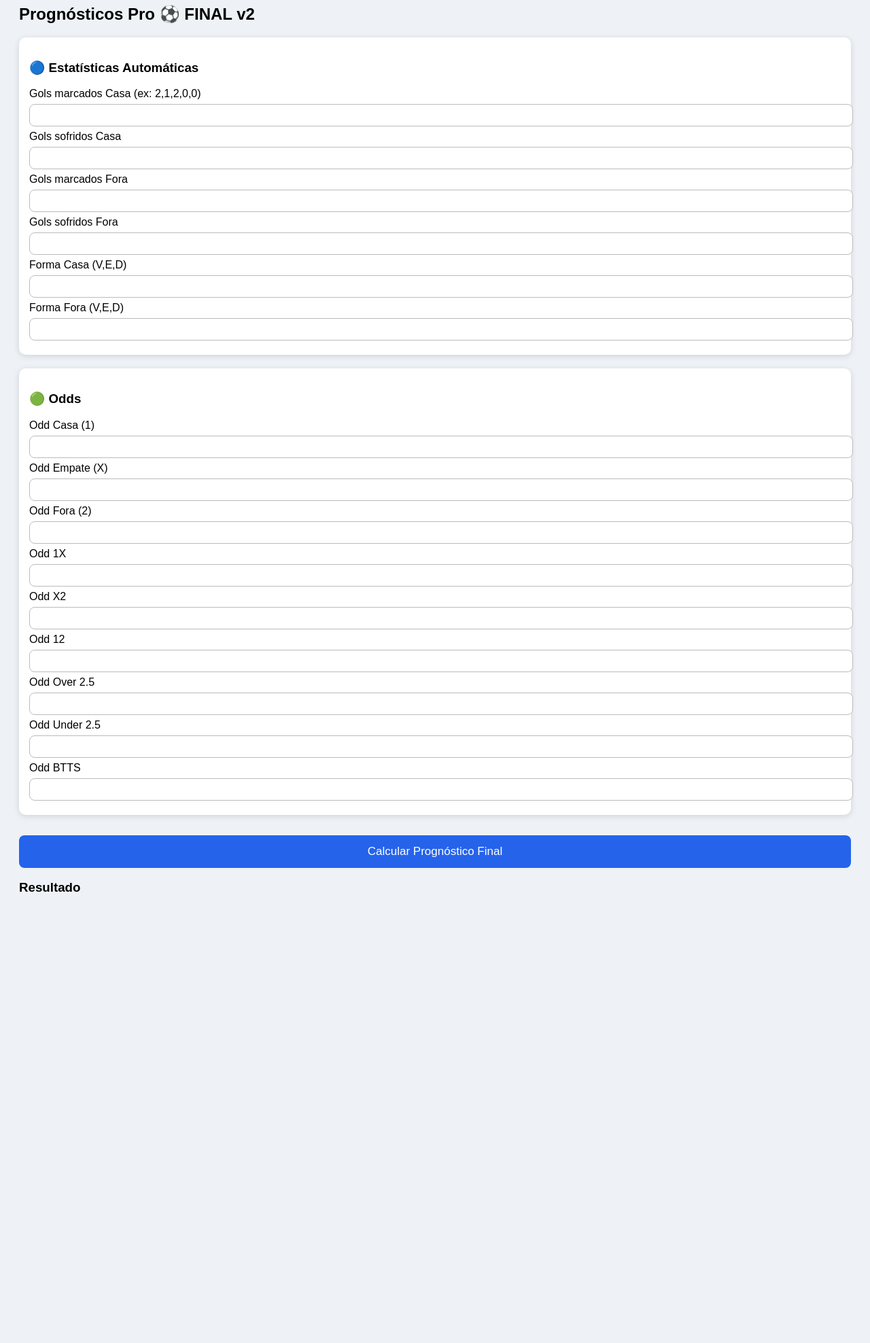
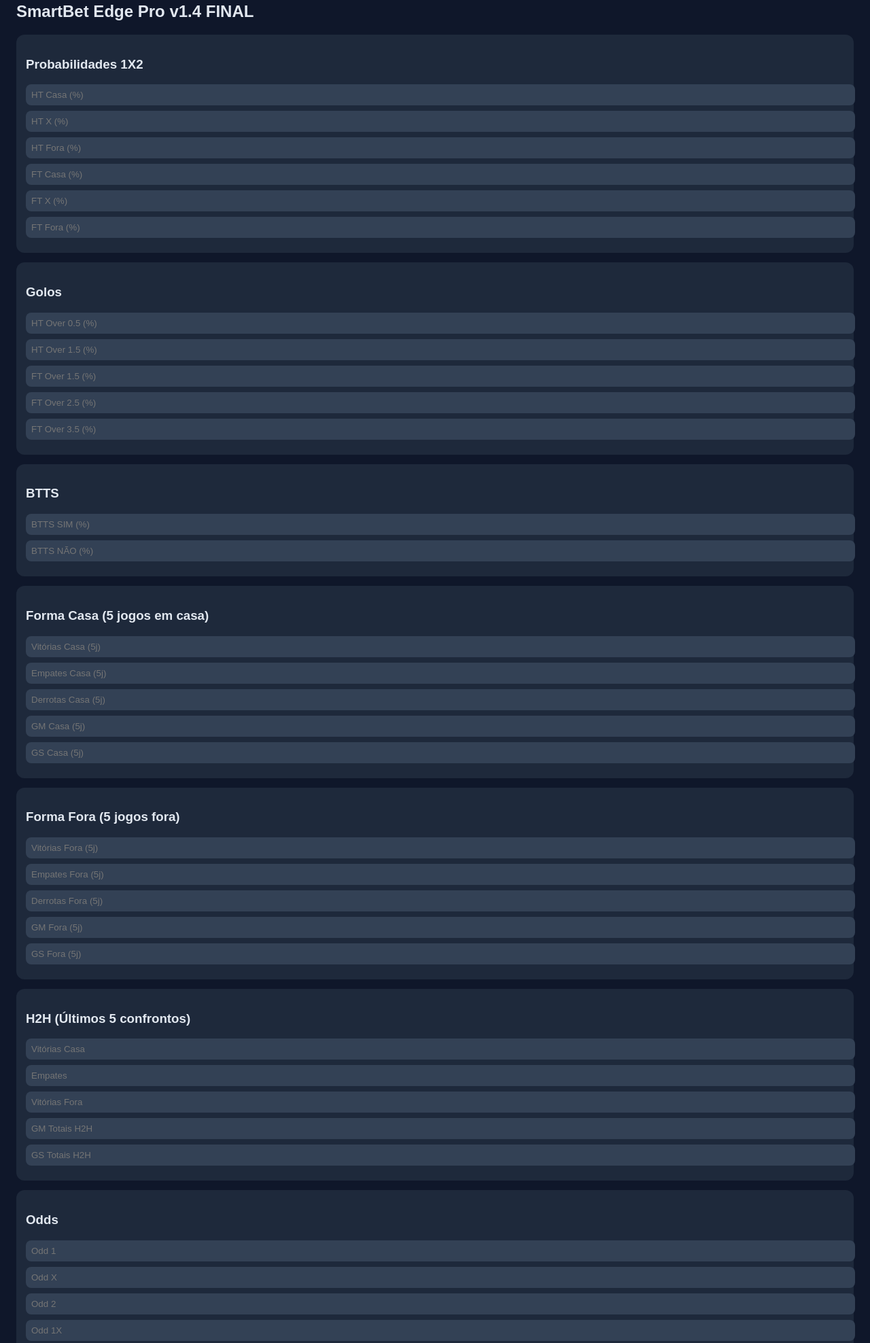
Before and after one commit to fernanadovicente-png/prognosticos_FINAL_COMPLETA, a plain HTML site: page index.html in a window 1280 px wide. Shown: the part 41-2017 px from the top of the page at 68% size. Before the commit the page ends 1405 px from the top, so only its background shows below. Drawn offline with Linux system fonts and the light colour scheme.

Commit message:
Add files via upload

```diff
--- a/index.html
+++ b/index.html
@@ -1,52 +1,126 @@
-<!DOCTYPE html><html lang='pt'>
-<head><meta charset='UTF-8'><meta name='viewport' content='width=device-width, initial-scale=1'>
-<title>Prognósticos Pro FINAL v2</title>
-<link rel='stylesheet' href='style.css'><link rel='manifest' href='manifest.json'></head>
+<!DOCTYPE html>
+<html lang='pt'>
+<head>
+<meta charset='UTF-8'>
+<meta name='viewport' content='width=device-width, initial-scale=1.0'>
+<title>SmartBet Edge Pro v1.4 FINAL</title>
+<link rel="manifest" href="manifest.webmanifest">
+<style>
+body{background:#0f172a;color:#e2e8f0;font-family:Arial;padding:16px;}
+.card{background:#1e293b;padding:14px;border-radius:12px;margin-bottom:14px;}
+input{width:100%;padding:8px;border-radius:8px;border:none;background:#334155;color:white;margin-bottom:8px;}
+button{width:100%;padding:12px;border:none;border-radius:8px;background:#22c55e;color:black;font-weight:bold;margin-top:8px;}
+</style>
+</head>
 <body>
-<h2>Prognósticos Pro ⚽ FINAL v2</h2>
 
-<div class='card'>
-<h3>🔵 Estatísticas Automáticas</h3>
-<label>Gols marcados Casa (ex: 2,1,2,0,0)</label>
-<input id='gmCasaAuto' type='text'>
+<h2>SmartBet Edge Pro v1.4 FINAL</h2>
 
-<label>Gols sofridos Casa</label>
-<input id='gsCasaAuto' type='text'>
-
-<label>Gols marcados Fora</label>
-<input id='gmForaAuto' type='text'>
-
-<label>Gols sofridos Fora</label>
-<input id='gsForaAuto' type='text'>
-
-<label>Forma Casa (V,E,D)</label>
-<input id='formaCasaAuto' type='text'>
-
-<label>Forma Fora (V,E,D)</label>
-<input id='formaForaAuto' type='text'>
+<div class="card">
+<h3>Probabilidades 1X2</h3>
+<input id="pHT1" placeholder="HT Casa (%)">
+<input id="pHTX" placeholder="HT X (%)">
+<input id="pHT2" placeholder="HT Fora (%)">
+<input id="pFT1" placeholder="FT Casa (%)">
+<input id="pFTX" placeholder="FT X (%)">
+<input id="pFT2" placeholder="FT Fora (%)">
 </div>
 
-<div class='card'>
-<h3>🟢 Odds</h3>
-<label>Odd Casa (1)</label><input id='odd1' type='number'>
-<label>Odd Empate (X)</label><input id='oddX' type='number'>
-<label>Odd Fora (2)</label><input id='odd2' type='number'>
-<label>Odd 1X</label><input id='odd1X' type='number'>
-<label>Odd X2</label><input id='oddX2' type='number'>
-<label>Odd 12</label><input id='odd12' type='number'>
-<label>Odd Over 2.5</label><input id='oddOver' type='number'>
-<label>Odd Under 2.5</label><input id='oddUnder' type='number'>
-<label>Odd BTTS</label><input id='oddBTTS' type='number'>
+<div class="card">
+<h3>Golos</h3>
+<input id="pHTO05" placeholder="HT Over 0.5 (%)">
+<input id="pHTO15" placeholder="HT Over 1.5 (%)">
+<input id="pFTO15" placeholder="FT Over 1.5 (%)">
+<input id="pFTO25" placeholder="FT Over 2.5 (%)">
+<input id="pFTO35" placeholder="FT Over 3.5 (%)">
 </div>
 
-<button onclick='calcular()'>Calcular Prognóstico Final</button>
+<div class="card">
+<h3>BTTS</h3>
+<input id="pBTTSY" placeholder="BTTS SIM (%)">
+<input id="pBTTSN" placeholder="BTTS NÃO (%)">
+</div>
 
+<div class="card">
+<h3>Forma Casa (5 jogos em casa)</h3>
+<input id="fcV" placeholder="Vitórias Casa (5j)">
+<input id="fcE" placeholder="Empates Casa (5j)">
+<input id="fcD" placeholder="Derrotas Casa (5j)">
+<input id="fcGM" placeholder="GM Casa (5j)">
+<input id="fcGS" placeholder="GS Casa (5j)">
+</div>
+
+<div class="card">
+<h3>Forma Fora (5 jogos fora)</h3>
+<input id="ffV" placeholder="Vitórias Fora (5j)">
+<input id="ffE" placeholder="Empates Fora (5j)">
+<input id="ffD" placeholder="Derrotas Fora (5j)">
+<input id="ffGM" placeholder="GM Fora (5j)">
+<input id="ffGS" placeholder="GS Fora (5j)">
+</div>
+
+<div class="card">
+<h3>H2H (Últimos 5 confrontos)</h3>
+<input id="h2hHome" placeholder="Vitórias Casa">
+<input id="h2hDraw" placeholder="Empates">
+<input id="h2hAway" placeholder="Vitórias Fora">
+<input id="h2hGM" placeholder="GM Totais H2H">
+<input id="h2hGS" placeholder="GS Totais H2H">
+</div>
+
+<div class="card">
+<h3>Odds</h3>
+<input id="o1" placeholder="Odd 1">
+<input id="oX" placeholder="Odd X">
+<input id="o2" placeholder="Odd 2">
+<input id="o1X" placeholder="Odd 1X">
+<input id="oX2" placeholder="Odd X2">
+<input id="o12" placeholder="Odd 12">
+<input id="oO15" placeholder="Odd Over 1.5">
+<input id="oO25" placeholder="Odd Over 2.5">
+<input id="oO35" placeholder="Odd Over 3.5">
+<input id="oBTTSY" placeholder="Odd BTTS SIM">
+<input id="oBTTSN" placeholder="Odd BTTS NÃO">
+</div>
+
+<button onclick="calcular()">Calcular Modelo Completo</button>
+
+<div class="card">
 <h3>Resultado</h3>
-<div id='res'></div>
+<div id="saida">Insira dados e calcule.</div>
+</div>
 
-<script src='logic.js'></script>
-<script src='auto.js'></script>
-<script src='markets.js'></script>
-<script src='value.js'></script>
-<script src='app.js'></script>
-</body></html>
+<script>
+function EV(prob, odd){
+    prob = prob/100;
+    if(!odd || odd <=1) return -999;
+    return prob*(odd-1) - (1-prob);
+}
+
+function calcular(){
+    let p1 = parseFloat(pFT1.value||0);
+    let px = parseFloat(pFTX.value||0);
+    let p2 = parseFloat(pFT2.value||0);
+    let o1v = parseFloat(o1.value||0);
+    let oxv = parseFloat(oX.value||0);
+    let o2v = parseFloat(o2.value||0);
+
+    let ev1 = EV(p1,o1v);
+    let evx = EV(px,oxv);
+    let ev2 = EV(p2,o2v);
+
+    let melhor = "Nenhuma aposta tem EV positivo";
+    let evMax = Math.max(ev1,evx,ev2);
+
+    if(evMax > 0){
+        if(evMax===ev1) melhor = "Melhor aposta: 1 (Casa)";
+        if(evMax===evx) melhor = "Melhor aposta: X (Empate)";
+        if(evMax===ev2) melhor = "Melhor aposta: 2 (Fora)";
+    }
+
+    saida.innerHTML = "EV Casa: "+ev1.toFixed(3)+"<br>EV Empate: "+evx.toFixed(3)+"<br>EV Fora: "+ev2.toFixed(3)+"<br><br>"+melhor;
+}
+</script>
+
+</body>
+</html>
--- /dev/null
+++ b/sw.js
@@ -0,0 +1 @@
+self.addEventListener('fetch', e => {});
```
Also changed, not shown: icons/icon-192.png (added), icons/icon-512.png (added), manifest.webmanifest (added).
